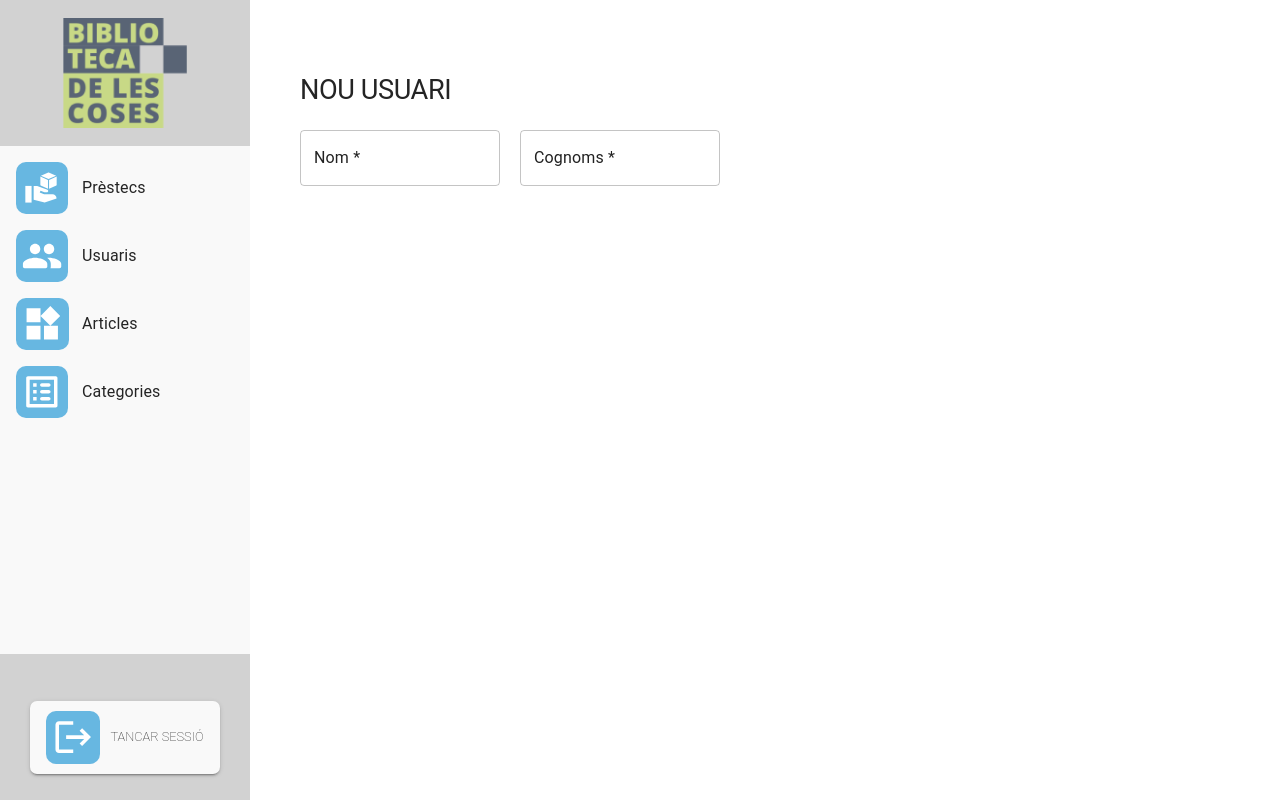
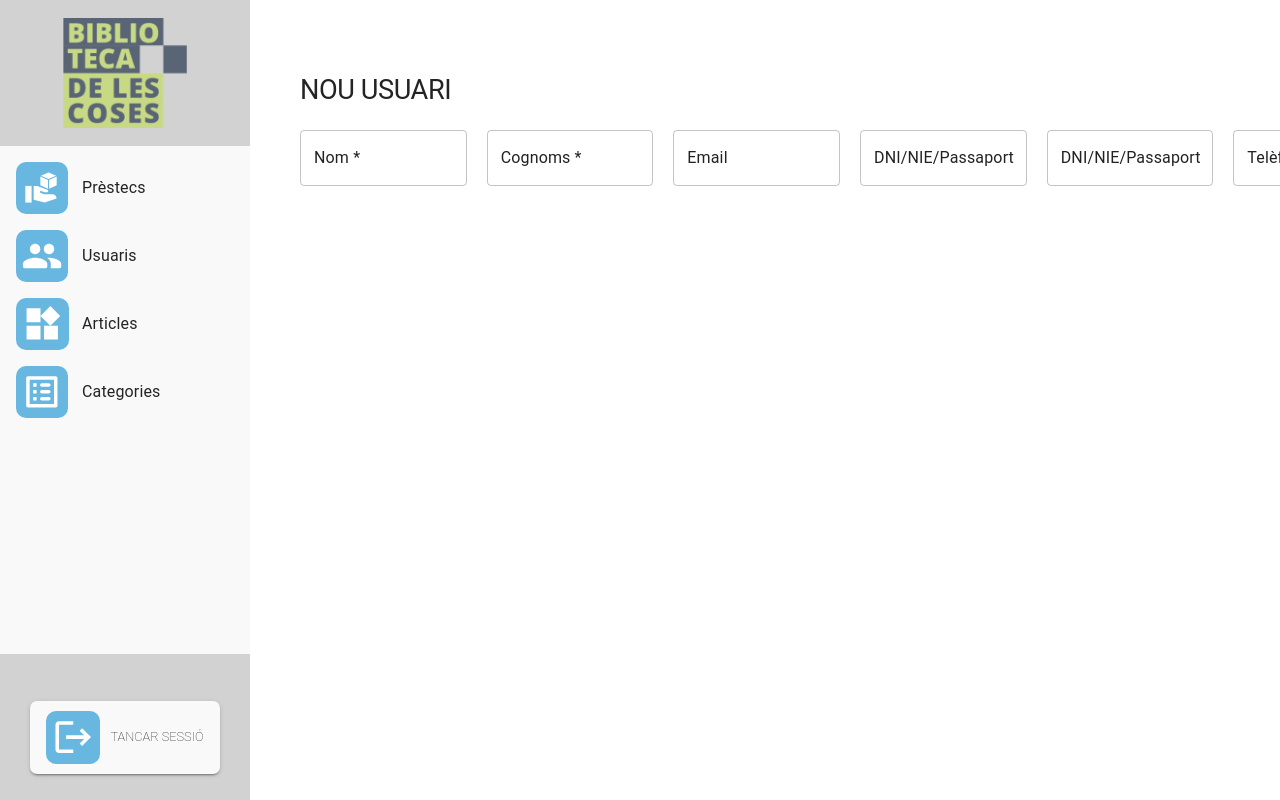
Before and after one commit to cosateca/cosatk-front, a React (Vite) app: page /dashboard/newuser in a window 1280 px wide. Shown: the top 800 px of the page. Built offline with nearby package versions, Linux system fonts and the light colour scheme.

Commit message:
hecho input telefon

```diff
--- a/src/pages/Dashboard/NewUser/NewUser.tsx
+++ b/src/pages/Dashboard/NewUser/NewUser.tsx
@@ -124,18 +124,62 @@ const NewUser = (props: Props) => {
 									id="input-nom"
 									label="Nom *"
 									variant="outlined"
-									sx={{ width: { xs: '200px' } }}
+									sx={{ width: { xs: '400px' } }}
 									InputLabelProps={{
 										style: {
 											color: '#222222',
 										},
 									}}
 								/>
-																<TextField
+								<TextField
 									id="input-nom"
 									label="Cognoms *"
 									variant="outlined"
-									sx={{ width: { xs: '200px' } }}
+									sx={{ width: { xs: '400px' } }}
+									InputLabelProps={{
+										style: {
+											color: '#222222',
+										},
+									}}
+								/>
+								<TextField
+									id="input-nom"
+									label="Email"
+									variant="outlined"
+									sx={{ width: { xs: '400px' } }}
+									InputLabelProps={{
+										style: {
+											color: '#222222',
+										},
+									}}
+								/>
+								<TextField
+									id="input-nom"
+									label="DNI/NIE/Passaport"
+									variant="outlined"
+									sx={{ width: { xs: '400px' } }}
+									InputLabelProps={{
+										style: {
+											color: '#222222',
+										},
+									}}
+								/>
+								<TextField
+									id="input-nom"
+									label="DNI/NIE/Passaport"
+									variant="outlined"
+									sx={{ width: { xs: '400px' } }}
+									InputLabelProps={{
+										style: {
+											color: '#222222',
+										},
+									}}
+								/>
+								<TextField
+									id="input-nom"
+									label="Telèfon"
+									variant="outlined"
+									sx={{ width: { xs: '400px' } }}
 									InputLabelProps={{
 										style: {
 											color: '#222222',
```
